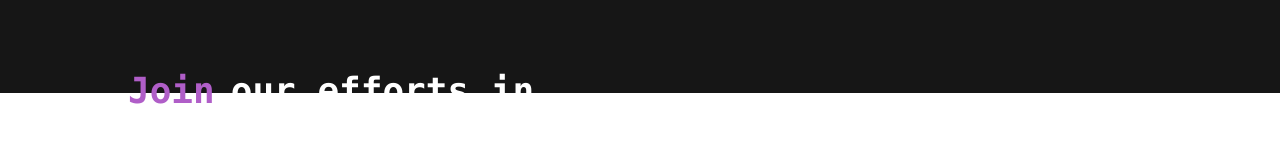
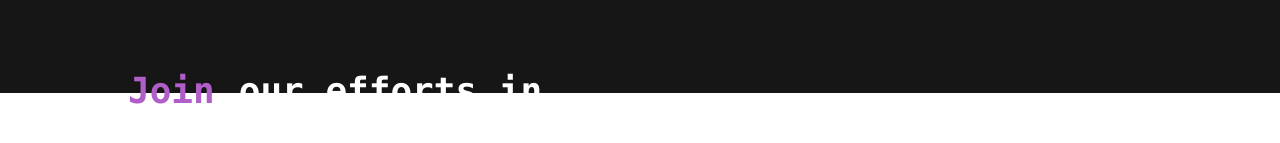
Before and after one commit to chundamccain/fa22-red-franklindao, a React (Create React App) app: page / in a window 1280 px wide. Shown: the part 707-850 px from the top of the page. Built offline with nearby package versions, Linux system fonts and the light colour scheme.

Commit message:
fix small spacing error

```diff
--- a/src/components/Landing.jsx
+++ b/src/components/Landing.jsx
@@ -38,7 +38,7 @@ const Home = () => {
             <span className="text-purple">
               Join
             </span>
-            <span className="ml-4">
+            <span className="ml-6">
               our efforts in shaping the industry.
             </span>
           </div>
```
